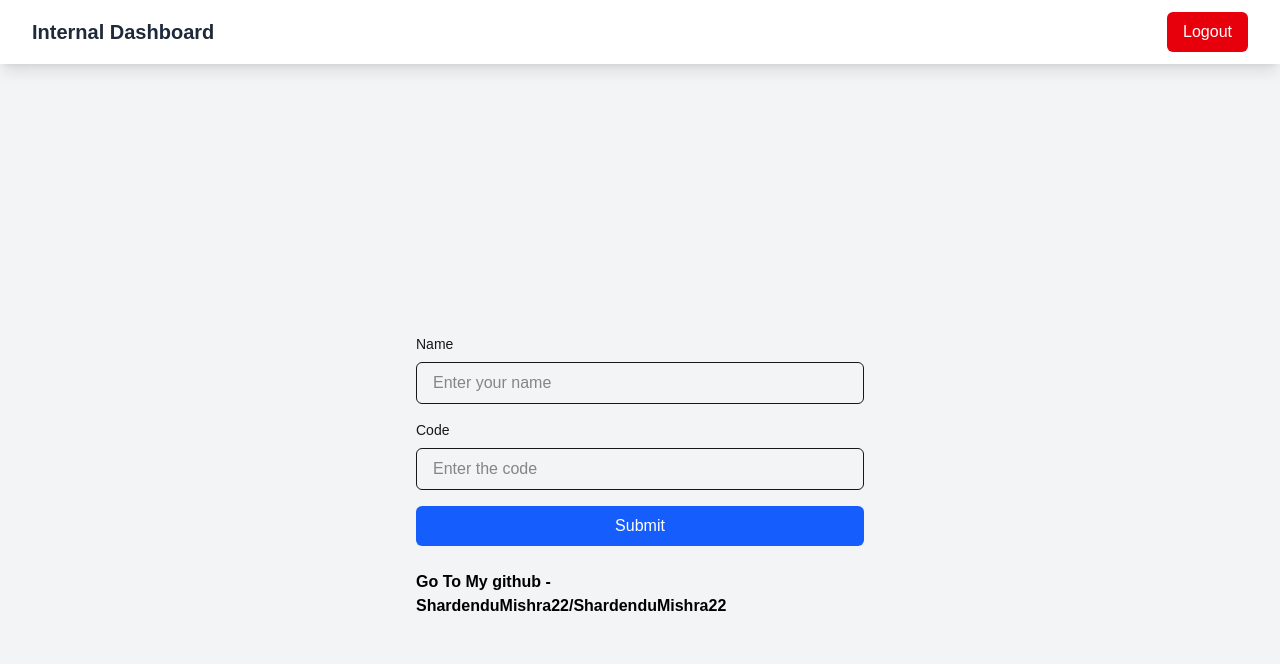
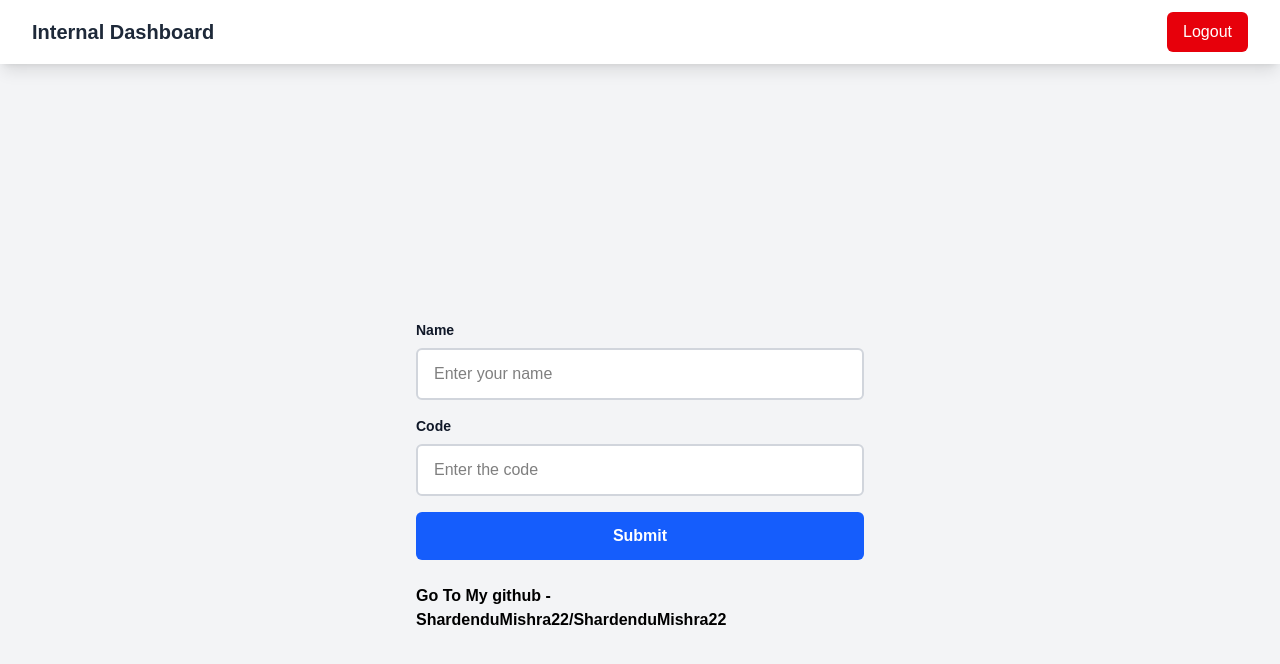
Before and after one commit to ANAS727189/TreasureHunt, a Next.js app: page /candidate-dashboard-portal-cards/ye-nahi-kar-paaoge-tum in a window 1280 px wide. Shown: the top 664 px of the page. Built offline with nearby package versions, Linux system fonts and the light colour scheme.

Commit message:
fix: UI fixed
Signed-off-by: MishraShardendu22 <shardendumishrabrave@gmail.com>

```diff
--- a/app/candidate-dashboard-portal-cards/ye-nahi-kar-paaoge-tum/page.tsx
+++ b/app/candidate-dashboard-portal-cards/ye-nahi-kar-paaoge-tum/page.tsx
@@ -42,7 +42,7 @@ const Page = () => {
       <div className="max-w-md w-full space-y-6">
         <form onSubmit={handleSubmit} className="space-y-4">
           <div>
-            <label htmlFor="name" className="block text-sm font-medium mb-2">
+            <label htmlFor="name" className="block text-sm font-bold mb-2 text-gray-900">
               Name
             </label>
             <input
@@ -50,14 +50,14 @@ const Page = () => {
               type="text"
               value={name}
               onChange={(e) => setName(e.target.value)}
-              className="w-full px-4 py-2 border rounded-md focus:outline-none focus:ring-2 focus:ring-blue-500"
+              className="w-full px-4 py-3 border-2 border-gray-300 rounded-md focus:outline-none focus:ring-2 focus:ring-blue-500 focus:border-blue-500 bg-white text-black"
               placeholder="Enter your name"
               required
             />
           </div>
 
           <div>
-            <label htmlFor="code" className="block text-sm font-medium mb-2">
+            <label htmlFor="code" className="block text-sm font-bold mb-2 text-gray-900">
               Code
             </label>
             <input
@@ -65,7 +65,7 @@ const Page = () => {
               type="text"
               value={code}
               onChange={(e) => setCode(e.target.value)}
-              className="w-full px-4 py-2 border rounded-md focus:outline-none focus:ring-2 focus:ring-blue-500"
+              className="w-full px-4 py-3 border-2 border-gray-300 rounded-md focus:outline-none focus:ring-2 focus:ring-blue-500 focus:border-blue-500 bg-white text-black"
               placeholder="Enter the code"
               required
             />
@@ -74,7 +74,7 @@ const Page = () => {
           <button
             type="submit"
             disabled={isLoading}
-            className="w-full bg-blue-600 text-white py-2 px-4 rounded-md hover:bg-blue-700 disabled:bg-gray-400 transition-colors"
+            className="w-full bg-blue-600 text-white py-3 px-4 rounded-md hover:bg-blue-700 disabled:bg-gray-400 transition-colors font-semibold"
           >
             {isLoading ? 'Verifying...' : 'Submit'}
           </button>
```
